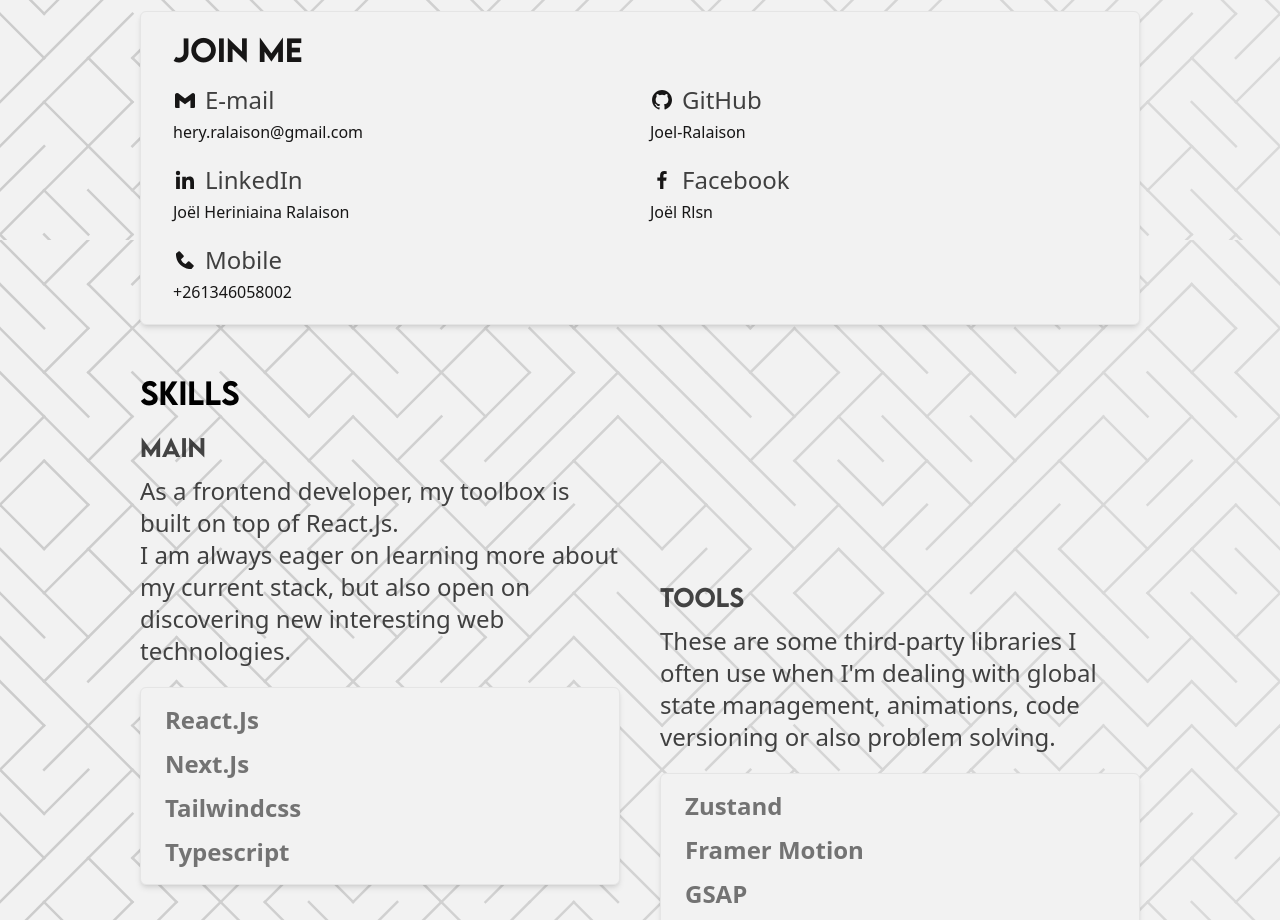
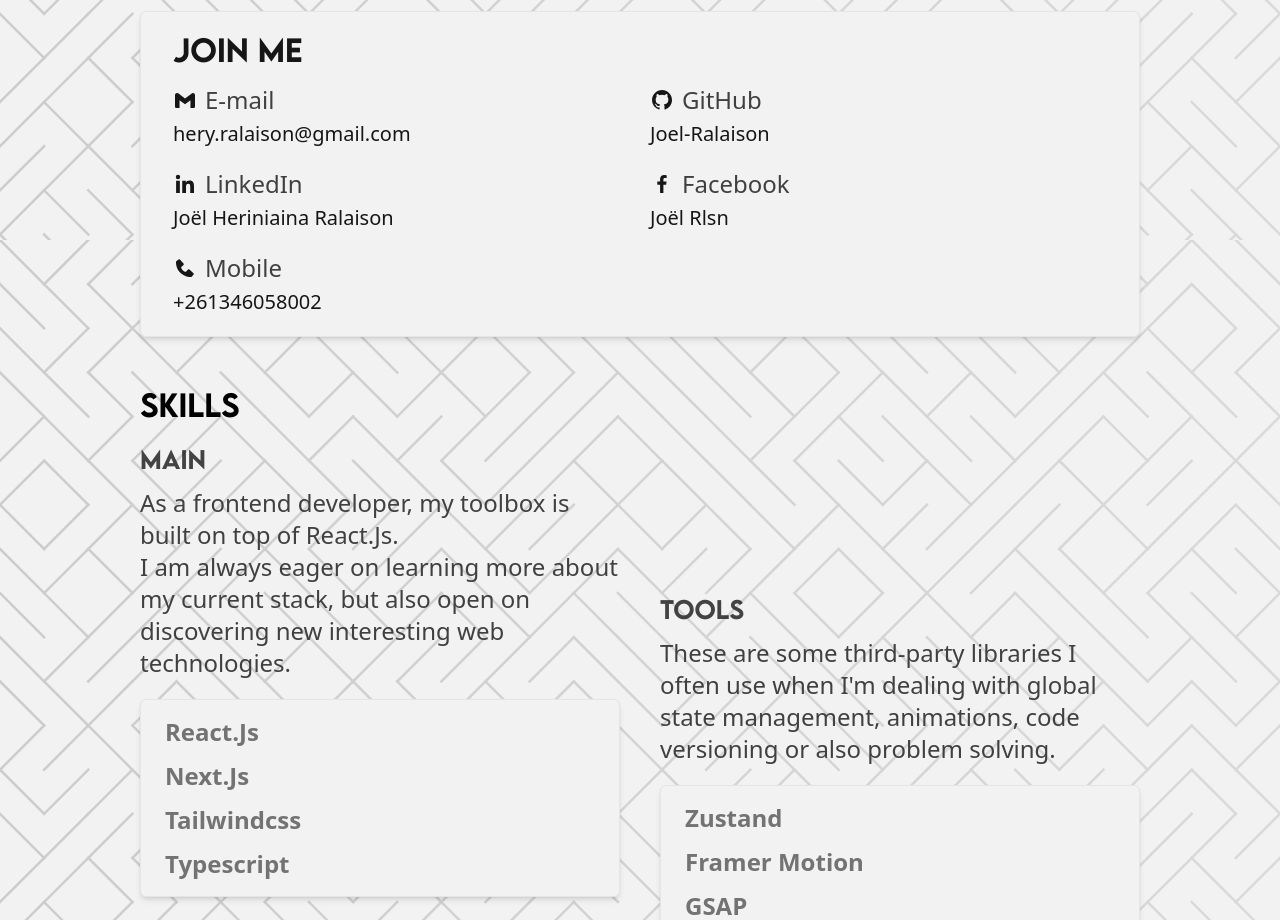
Before and after one commit to Joel-Ralaison/portfolio, a Next.js app: page / in a window 1280 px wide. Shown: the part 2160-3080 px from the top of the page. Built offline with nearby package versions, Linux system fonts and the light colour scheme.

Commit message:
Fix: content and display correction

```diff
--- a/components/customComp/About/Contacts.tsx
+++ b/components/customComp/About/Contacts.tsx
@@ -58,12 +58,13 @@
             {data.link ? (
               <Link
                 href={data.link}
+                className="md:text-lg lg:text-xl"
                 target={data.link.includes("#") ? "_self" : "_blank"}
               >
                 {data.value}
               </Link>
             ) : (
-              <span>{data.value}</span>
+              <span className="md:text-lg lg:text-xl">{data.value}</span>
             )}
           </li>
         ))}
```
Also changed, not shown: 1 other file (tests, documents, lock files or other folders).
